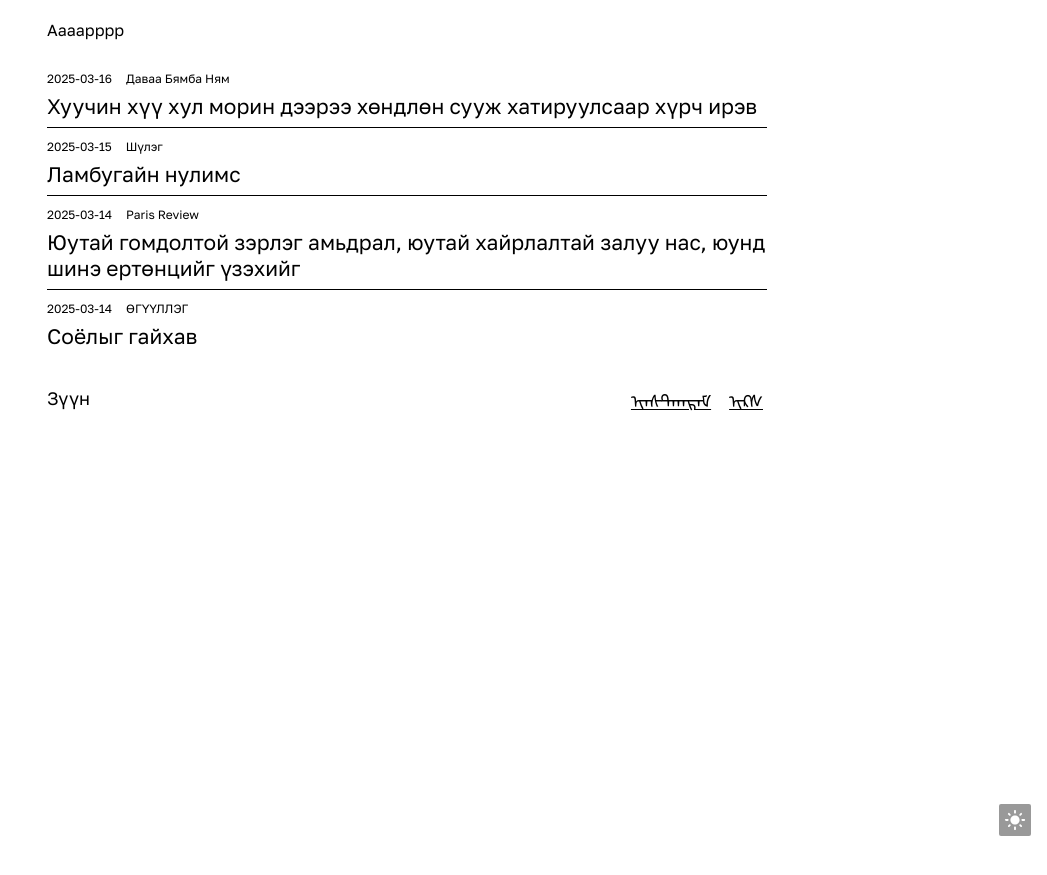
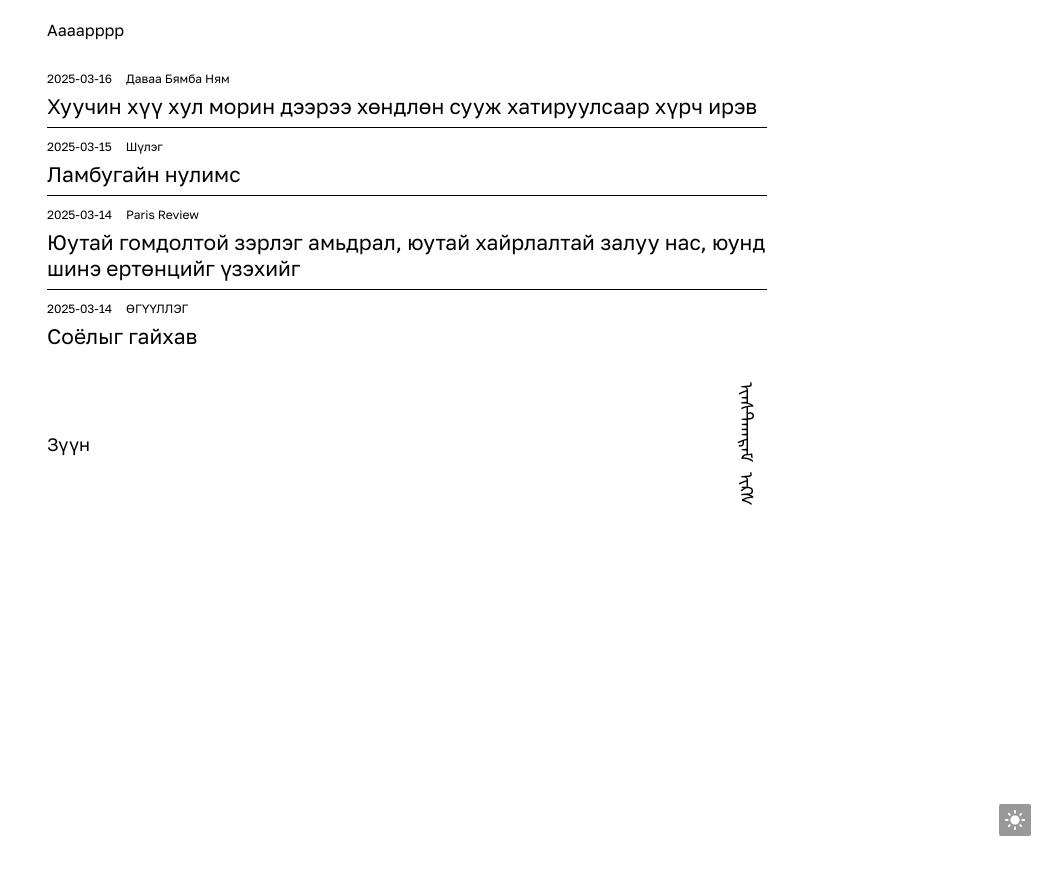
Before and after one commit to aaaarrrrvvvv/aaaarrrrvvvv.github.io, a Jekyll site: the page built from index.html, in a window 1280 px wide. Shown: the top 875 px of the page, without its empty margins (233-1280 px from the left). Built offline with Jekyll 4.4.1, drawn with Linux system fonts in a browser that asks for light colours; some web fonts are replaced.

Commit message:
Update common.css

```diff
--- a/static/css/common.css
+++ b/static/css/common.css
@@ -153,12 +153,15 @@ input:-webkit-autofill {
 .social-links {
   display: flex;
   gap: 10px;
+  writing-mode: vertical-lr;
 }
 .footer a {
-  text-decoration: underline;
   color: #000000;
   padding: 0 4px;
   white-space: nowrap;
+}
+.footer a:hover {
+  color: #242424;
 }
 .footer-btn {
   position: fixed;
```
